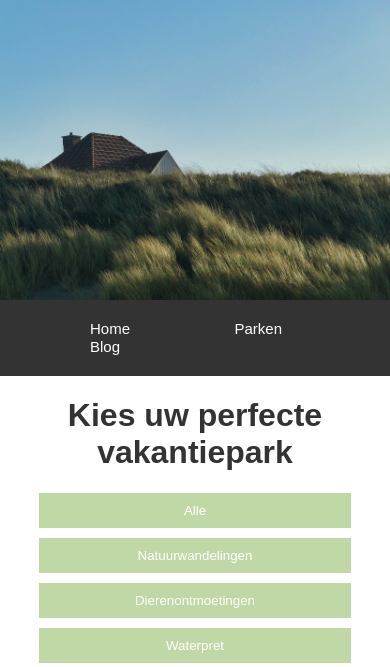
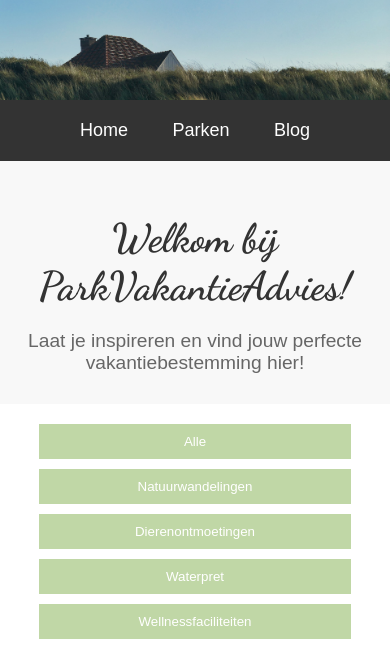
Before and after one commit to Romaliva/parkvakantieadvies, a plain HTML site: page parken.html in a window 390 px wide. Shown: the top 667 px of the page. Drawn offline with Linux system fonts and the light colour scheme.

Commit message:
Add files via upload

```diff
--- a/parken.html
+++ b/parken.html
@@ -15,6 +15,7 @@
     <meta name="twitter:description" content="De ultieme gids voor jouw perfecte vakantiepark ervaring. Ontdek nieuwe bestemmingen, lees boeiende verhalen en plan je volgende avontuur met ons!">
     <meta name="twitter:image" content="url_naar_een_afbeelding_van_jouw_site">
     <title>Parken</title>
+	<link href="https://fonts.googleapis.com/css2?family=Dancing+Script:wght@400;700&display=swap" rel="stylesheet">
     <style>
         body {
             margin: 0;
@@ -110,10 +111,40 @@
         .filter-opties button:hover {
             background-color: #A9B48A;
         }
+		        /* Inhoud Stijlen */
+        .content {
+            padding: 20px;
+        }
+       .speelse-tekst {
+            text-align: center;
+            padding: 40px 20px;
+            background-color: #f8f8f8;
+            font-family: Arial, sans-serif;
+        }
+
+        .speelse-tekst h2 {
+            color: #333;
+            font-size: 2.5em;
+            margin-bottom: 20px;
+            font-family: 'Dancing Script', cursive; /* Gebruik het geïmporteerde lettertype */
+        }
+
+        .speelse-tekst p {
+            color: #666;
+            font-size: 1.2em;
+        }
 @media (max-width: 600px) {
     .park {
         width: calc(100% - 40px); /* Aanpassing om parken de volledige breedte te geven op kleinere schermen */
     }
+	    nav a {
+        padding: 15px 20px; /* Vergroot de padding voor betere aanklikbaarheid */
+        font-size: 18px; /* Vergroot de lettergrootte voor betere leesbaarheid */
+    }
+			    .header {
+        padding: 50px 0; /* Verklein de padding van de header */
+    }
+
     .filter-opties {
         flex-direction: column;
         align-items: center; /* De knoppen in het midden uitlijnen */
@@ -121,6 +152,10 @@
     .filter-opties button {
         margin: 0 10px 10px; /* Marge toevoegen aan de onderkant van de knoppen */
         width: 150%; /* Breedte van de knoppen aanpassen voor betere weergave */
+    }
+	.content, .speelse-tekst, .moderne-tekst-sectie, .tekst-blok {
+        padding: 20px 10px; /* Pas padding aan voor kleinere schermen */
+
     }
 }
     </style>
@@ -136,9 +171,13 @@
          <a href="blog1.html">Blog</a>
         </div>
     </nav>
+<div class="speelse-tekst">
+    <h2>Welkom bij ParkVakantieAdvies!</h2>
+    <p>Laat je inspireren en vind jouw perfecte vakantiebestemming hier!</p>
+</div>
 
     <div class="container">
-        <h1>Kies uw perfecte vakantiepark</h1>
+
         <div class="filter-opties">
             <button onclick="filter('Alle')">Alle</button>
             <button onclick="filter('Bos')">Natuurwandelingen</button>
```
Also changed, not shown: blog1.html (+32 -1 lines).
